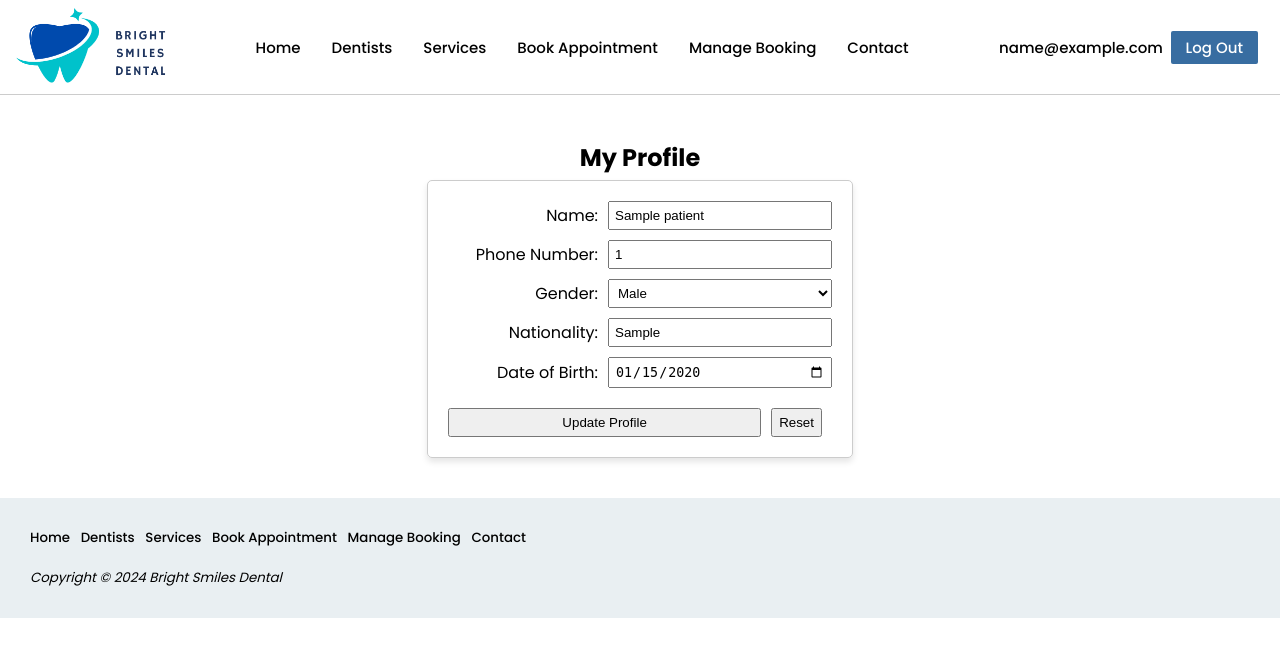
After one commit to Rachealthong/dental-appointment, a PHP site: the page made by User Profile/userprofile.php in a window 1280 px wide. The commit adds this page. Shown: the top 657 px of the page. Run offline with PHP 8.4, Linux system fonts and the light colour scheme; the visitor is signed in with stand-in values (Sample User, id 1); tables that the repository leaves empty hold one stand-in row (values such as "Sample post").

Commit message:
added user profile. remove json in fetch_available_slots. change date selection into calendar style. Allow the display of multiple booking.

```diff
--- a/Elements/navbar.php
+++ b/Elements/navbar.php
@@ -15,7 +15,9 @@ session_start();
     <?php
     if (isset($_SESSION['patient_id'])){
         $email = $_SESSION['email'];
-        echo "$email &nbsp;";
+        echo "<div>
+            <a href='../User Profile/userprofile.php'>$email &nbsp;</a>
+            </div>";
         echo "<div id='login_nav'>
             <a href='../User Registration/logout.php'>Log Out</a>
             </div>";
--- a/Manage Booking/submit_reschedule_appointment.php
+++ b/Manage Booking/submit_reschedule_appointment.php
@@ -9,7 +9,7 @@ if (!isset($_SESSION['patient_id']) && !isset($_SESSION['dentist_id'])) {
 
 // Get form data
 $appointment_id = $_POST['appointment_id'];
-$patient_name = $_POST['patient'];
+$patient_id = $_SESSION['patient_id'] ?? null;
 $dentist_name = $_POST['dentist'];
 $service_type = $_POST['service'];
 $preferred_date = $_POST['date'];
@@ -17,8 +17,8 @@ $preferred_time = $_POST['time'];
 $remarks = $_POST['remarks'];
 
 // Fetch patient_id
-$stmt = $conn->prepare("SELECT patient_id FROM patients WHERE patient_name = ?");
-$stmt->bind_param("s", $patient_name);
+$stmt = $conn->prepare("SELECT patient_id FROM patients WHERE patient_id= ?");
+$stmt->bind_param("s", $patient_id);
 $stmt->execute();
 $stmt->bind_result($patient_id);
 $stmt->fetch();
--- /dev/null
+++ b/User Profile/userprofile.php
@@ -0,0 +1,142 @@
+<?php
+session_start();
+include('../dbconnect.php');
+
+// Check if the user is logged in
+$is_logged_in = isset($_SESSION['patient_id']);
+$patient_id = $_SESSION['patient_id'] ?? null;
+
+// Redirect to login if not logged in
+if (!$is_logged_in) {
+    header('Location: ../User Registration/login.html');
+    exit();
+}
+
+// Fetch patient data
+$patient_data = null;
+if ($patient_id) {
+    $stmt = $conn->prepare("SELECT patient_name, patient_phoneno, patient_gender, patient_nationality, patient_dob FROM patients WHERE patient_id = ?");
+    $stmt->bind_param("i", $patient_id);
+    $stmt->execute();
+    $result = $stmt->get_result();
+    $patient_data = $result->fetch_assoc();
+    $stmt->close();
+}
+
+// Update patient data
+if ($_SERVER['REQUEST_METHOD'] === 'POST' && $patient_id) {
+    $name = $_POST['name'];
+    $phone_no = $_POST['phone_no'];
+    $gender = $_POST['gender'];
+    $nationality = $_POST['nationality'];
+    $dob = $_POST['dob'];
+
+    $stmt = $conn->prepare("UPDATE patients SET patient_name = ?, patient_phoneno = ?, patient_gender = ?, patient_nationality = ?, patient_dob = ? WHERE patient_id = ?");
+    $stmt->bind_param("sssssi", $name, $phone_no, $gender, $nationality, $dob, $patient_id);
+    $stmt->execute();
+    $stmt->close();
+
+    // Refresh to see updated details
+    header("Location: userprofile.php");
+    exit();
+}
+?>
+
+<!DOCTYPE html>
+<html lang="en">
+<head>
+    <title>User Profile</title>
+    <meta charset="utf-8">
+    <link rel="stylesheet" href="../styles.css">
+    <link rel="preconnect" href="https://fonts.googleapis.com">
+    <link rel="preconnect" href="https://fonts.gstatic.com" crossorigin>
+    <link href="https://fonts.googleapis.com/css2?family=Poppins:ital,wght@0,100;0,200;0,300;0,400;0,500;0,600;0,700;0,800;0,900&display=swap" rel="stylesheet">
+    <script>
+        let originalData = {
+            name: "<?php echo htmlspecialchars($patient_data['patient_name']); ?>",
+            phone_no: "<?php echo htmlspecialchars($patient_data['patient_phoneno']); ?>",
+            gender: "<?php echo htmlspecialchars($patient_data['patient_gender']); ?>",
+            nationality: "<?php echo htmlspecialchars($patient_data['patient_nationality']); ?>",
+            dob: "<?php echo htmlspecialchars($patient_data['patient_dob']); ?>"
+        };
+
+        function handleSubmit(event) {
+            const name = document.getElementById('name').value;
+            const phone_no = document.getElementById('phone_no').value;
+            const gender = document.getElementById('gender').value;
+            const nationality = document.getElementById('nationality').value;
+            const dob = document.getElementById('dob').value;
+
+            // Check if any value has changed
+            if (name !== originalData.name || phone_no !== originalData.phone_no ||
+                gender !== originalData.gender || nationality !== originalData.nationality ||
+                dob !== originalData.dob) {
+                alert('Profile updated!');
+            } else {
+                // Prevent form submission if no changes were made
+                event.preventDefault();
+                alert('No changes made to the profile.');
+            }
+        }
+    </script>
+</head>
+<body>
+<div id="wrapper">
+    <header>
+        <div id="navbar"></div>
+    </header>
+    <div style="clear: both;"></div>
+    <div id="userprofile">
+        <h2>My Profile</h2>
+        <?php if ($patient_data): ?>
+            <form id="userprofile_form" method="post" onsubmit="handleSubmit(event)">
+                <div class="userprofile_row">
+                    <label for="name">Name:</label>
+                    <input type="text" id="name" name="name" value="<?php echo htmlspecialchars($patient_data['patient_name']); ?>" required>
+                </div>
+
+                <div class="userprofile_row">
+                    <label for="phone_no">Phone Number:</label>
+                    <input type="text" id="phone_no" name="phone_no" value="<?php echo htmlspecialchars($patient_data['patient_phoneno']); ?>" required>
+                </div>
+
+                <div class="userprofile_row">
+                    <label for="gender">Gender:</label>
+                    <select id="gender" name="gender">
+                        <option value="Male" <?php echo $patient_data['patient_gender'] === 'Male' ? 'selected' : ''; ?>>Male</option>
+                        <option value="Female" <?php echo $patient_data['patient_gender'] === 'Female' ? 'selected' : ''; ?>>Female</option>
+                        <option value="Other" <?php echo $patient_data['patient_gender'] === 'Other' ? 'selected' : ''; ?>>Other</option>
+                    </select>
+                </div>
+
+                <div class="userprofile_row">
+                    <label for="nationality">Nationality:</label>
+                    <input type="text" id="nationality" name="nationality" value="<?php echo htmlspecialchars($patient_data['patient_nationality']); ?>" required>
+                </div>
+
+                <div class="userprofile_row">
+                    <label for="dob">Date of Birth:</label>
+                    <input type="date" id="dob" name="dob" value="<?php echo htmlspecialchars($patient_data['patient_dob']); ?>" required>
+                </div>
+
+                <div class="button_container">
+                    <input type="submit" value="Update Profile">
+                    <button type="reset">Reset</button>
+                </div>
+            </form>
+        <?php else: ?>
+            <p>No profile data found.</p>
+        <?php endif; ?>
+    </div>
+    <div id="footer"></div>
+</div>
+<script>
+    fetch('../Elements/navbar.php')
+        .then(response => response.text())
+        .then(data => document.getElementById('navbar').innerHTML = data);
+    fetch('../Elements/footer.html')
+    .then(response => response.text())
+    .then(data => document.getElementById('footer').innerHTML = data);
+</script>
+</body>
+</html>
--- a/styles.css
+++ b/styles.css
@@ -38,7 +38,8 @@ nav {
   align-items: center;
   padding: 2px;
   margin: auto;
-  width: 100%;
+
+  border-bottom: 1px solid #ccc;
 }
 
 nav img {
@@ -129,6 +130,7 @@ footer {
   background-color: #e9eff2;
   padding: 30px;
   display: flex;
+
 }
 
 footer a {
@@ -344,21 +346,82 @@ background-color: #ded9c4;
 
 .edit_booking {
   border: 1px solid #ccc;
-  margin-top: 20px;
-  margin-bottom: 20px;
+  margin: 20px auto;
   border-radius: 5px;
   box-shadow: 0 4px 6px rgba(0, 0, 0, 0.1);
   padding:20px;
   display: flex;
+  width: 100%;
+  flex-direction: column;
+
 }
 
 #all_booking {
   padding: 20px;
   margin: 20px auto;
   width: 50%;
-  justify-items: center;
+  display: block;
+
+}
+
+#all_booking h2 {
+  text-align: left;
+}
+
+#userprofile {
+  padding: 20px;
+  margin: 20px auto;
+  width: 50%;
   display: block;
 }
+
+#userprofile h2 {
+  text-align: center;
+}
+
+#userprofile_form {
+  padding: 20px; /* Increased padding for better spacing */
+  border: 1px solid #ccc;
+  border-radius: 5px;
+  box-shadow: 0 4px 6px rgba(0, 0, 0, 0.1);
+  width: 60%;
+  margin: auto;
+  display: flex;
+  flex-direction: column; /* Stack the elements vertically */
+}
+
+.userprofile_row {
+  display: flex; /* Use flexbox for label-input pair */
+  align-items: center; /* Center items vertically */
+  margin-bottom: 10px; /* Spacing between rows */
+}
+
+#userprofile_form label {
+  width: 150px; /* Fixed width for labels */
+  text-align: right;
+  padding-right: 10px;
+}
+
+#userprofile_form input,
+#userprofile_form select {
+  margin-top: 0; /* No top margin since we're aligning them */
+  padding: 5px;
+  flex-grow: 1; /* Allow inputs to grow to fill the space */
+}
+
+.button_container {
+  display: flex; /* Use flexbox to arrange buttons */
+  justify-content: flex-end; /* Align buttons to the right */
+  margin-top: 10px; /* Space above buttons */
+}
+
+#userprofile_form input[type="submit"],
+#userprofile_form button {
+  margin-right: 10px; /* Add space between buttons */
+}
+
+
+
 .poppins-thin {
     font-family: "Poppins", sans-serif;
     font-weight: 100;
```
Also changed, not shown: Booking Appointment/book_appointment.php (+32 -18 lines), Booking Appointment/fetch_available_slots.php (+6 -9 lines), Manage Booking/fetch_available_slots.php (+3 -6 lines), Manage Booking/manage_booking.php (+22 -13 lines), Manage Booking/reschedule.php (+30 -16 lines), note.txt (+9 -5 lines), 1 other file.
